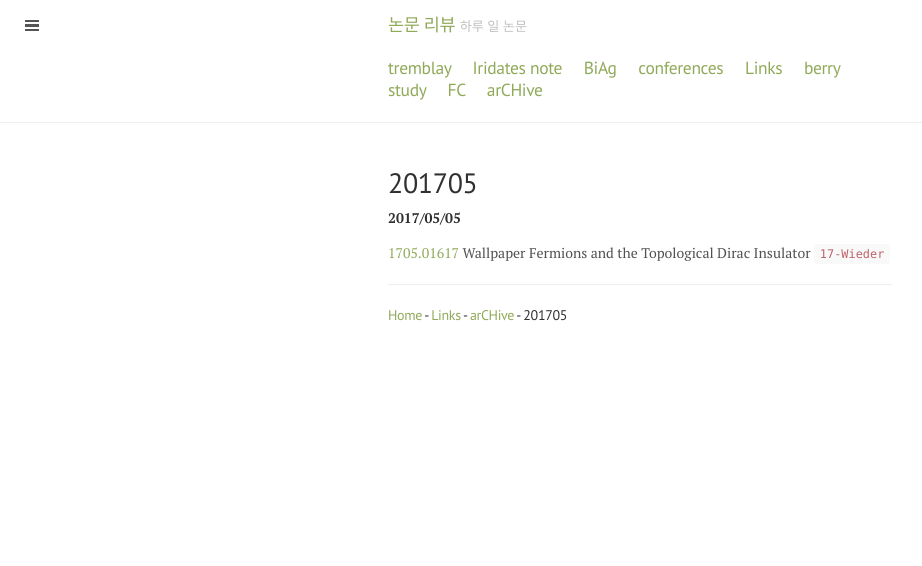
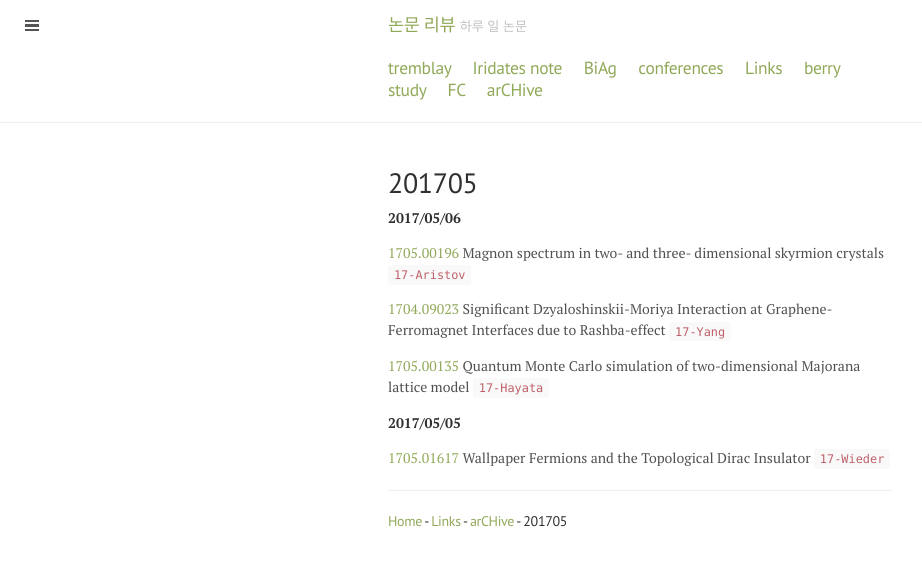
Before and after one commit to qkrwlsghdcjsworlt/work, a Jekyll site: the page built from 201705.md, in a window 1280 px wide. Shown: the top 566 px of the page, without its empty margins (0-922 px from the left). Built offline with Jekyll 4.4.1, drawn with Linux system fonts in a browser that asks for light colours.

Commit message:
“update”

```diff
--- a/201705.md
+++ b/201705.md
@@ -2,6 +2,15 @@
 layout: page
 title: 201705
 ---
+
+__2017/05/06__
+
+[1705.00196](https://arxiv.org/abs/1705.00196)  Magnon spectrum in two- and three- dimensional skyrmion crystals `17-Aristov`
+
+[1704.09023](https://arxiv.org/abs/1704.09023) Significant Dzyaloshinskii-Moriya Interaction at Graphene-Ferromagnet
+Interfaces due to Rashba-effect `17-Yang`
+
+[1705.00135](https://arxiv.org/abs/1705.00135) Quantum Monte Carlo simulation of two-dimensional Majorana lattice model `17-Hayata`
 
 __2017/05/05__
 
```
